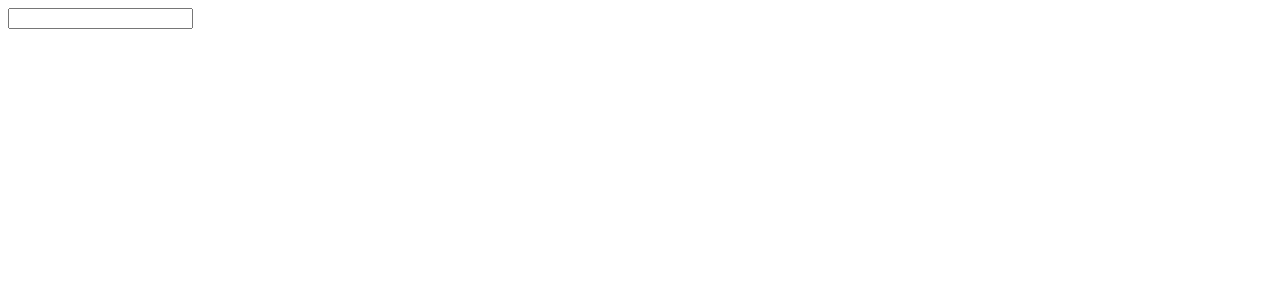
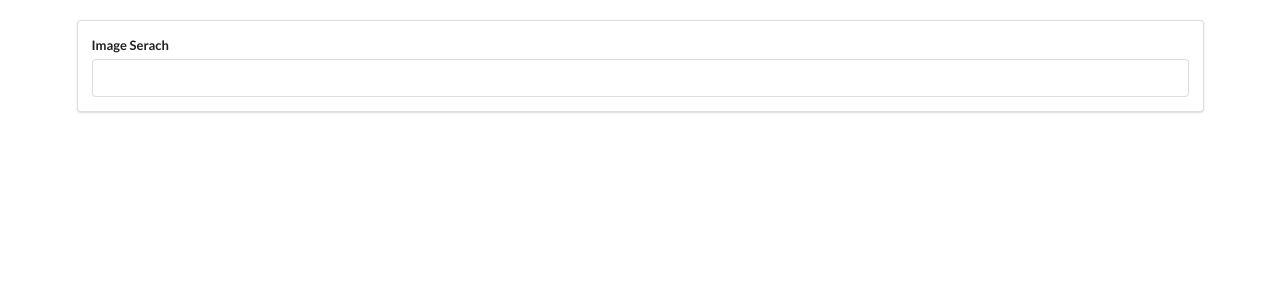
Before and after one commit to SAJIHECK/SearchImageReact, a React (Create React App) app: page / in a window 1280 px wide. Shown: the top 300 px of the page. Built offline with nearby package versions, Linux system fonts and the light colour scheme.

Commit message:
my third commit

```diff
--- a/public/index.html
+++ b/public/index.html
@@ -9,6 +9,7 @@
       name="description"
       content="Web site created using create-react-app"
     />
+    <link rel="stylesheet" href=" https://cdnjs.cloudflare.com/ajax/libs/semantic-ui/2.4.1/semantic.min.css" />
     <link rel="apple-touch-icon" href="%PUBLIC_URL%/logo192.png" />
     <!--
       manifest.json provides metadata used when your web app is installed on a
--- a/src/components/App.js
+++ b/src/components/App.js
@@ -4,7 +4,7 @@
 
 const App = () => {
 
-return <div><SearchBar/></div>;
+return <div className="ui container" style={{marginTop:'20px'}}><SearchBar/></div>;
 
 };
 
--- a/src/components/SearchBar.js
+++ b/src/components/SearchBar.js
@@ -1,12 +1,19 @@
 import React from "react";
 
 class SearchBar extends React.Component{
+
+state={term:''};
+
+
 render(){
-    return (<div>
-        <form>
-            <input/>
+    return (
+    <div className="ui segment">
+        <form className="ui form">
+            <div className="field">
+            <label>Image Serach</label>
+            <input type="text" onChange={e=>this.setState({term:e.target.value})}/>
+            </div>
         </form>
-
     </div>);
 }
 }
```
